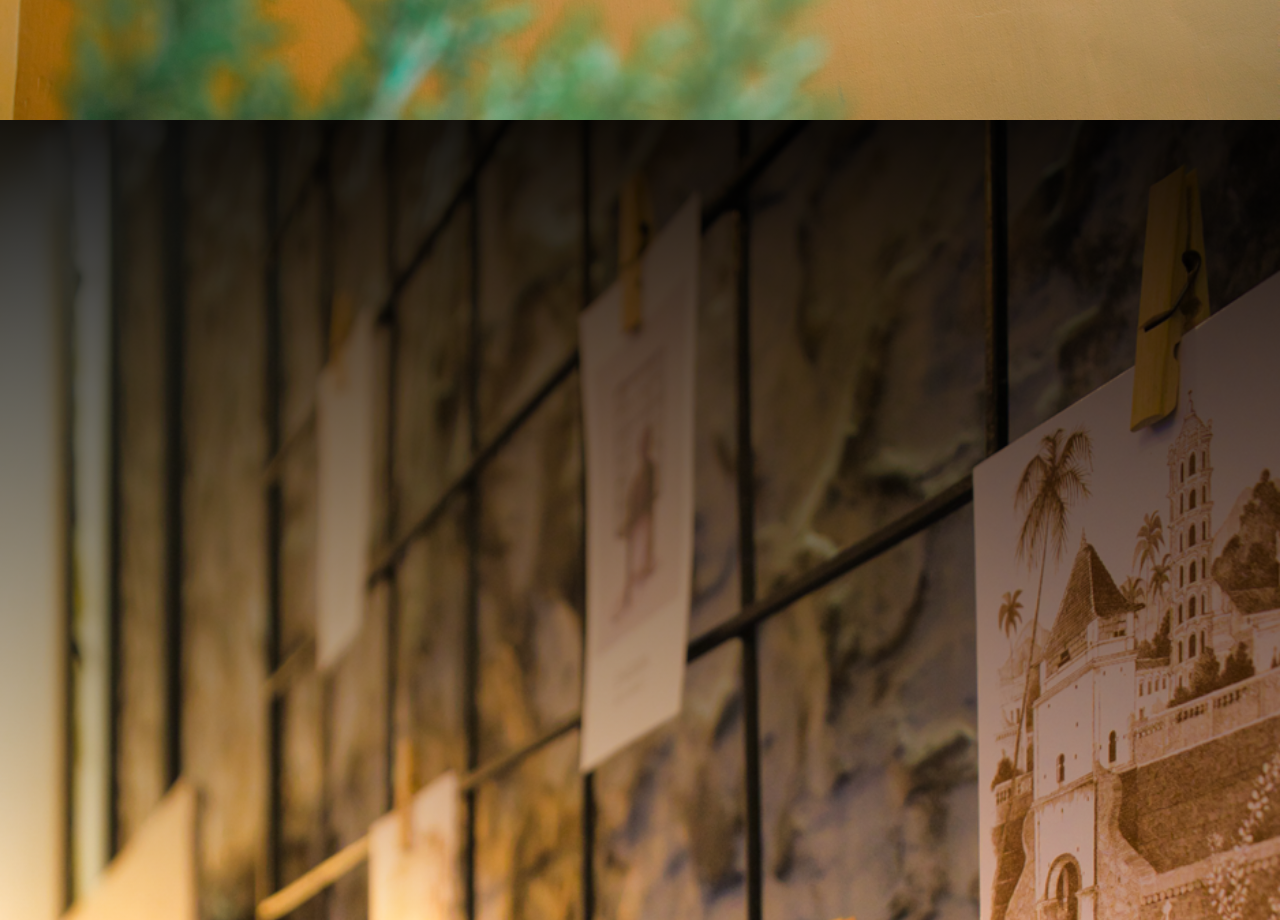
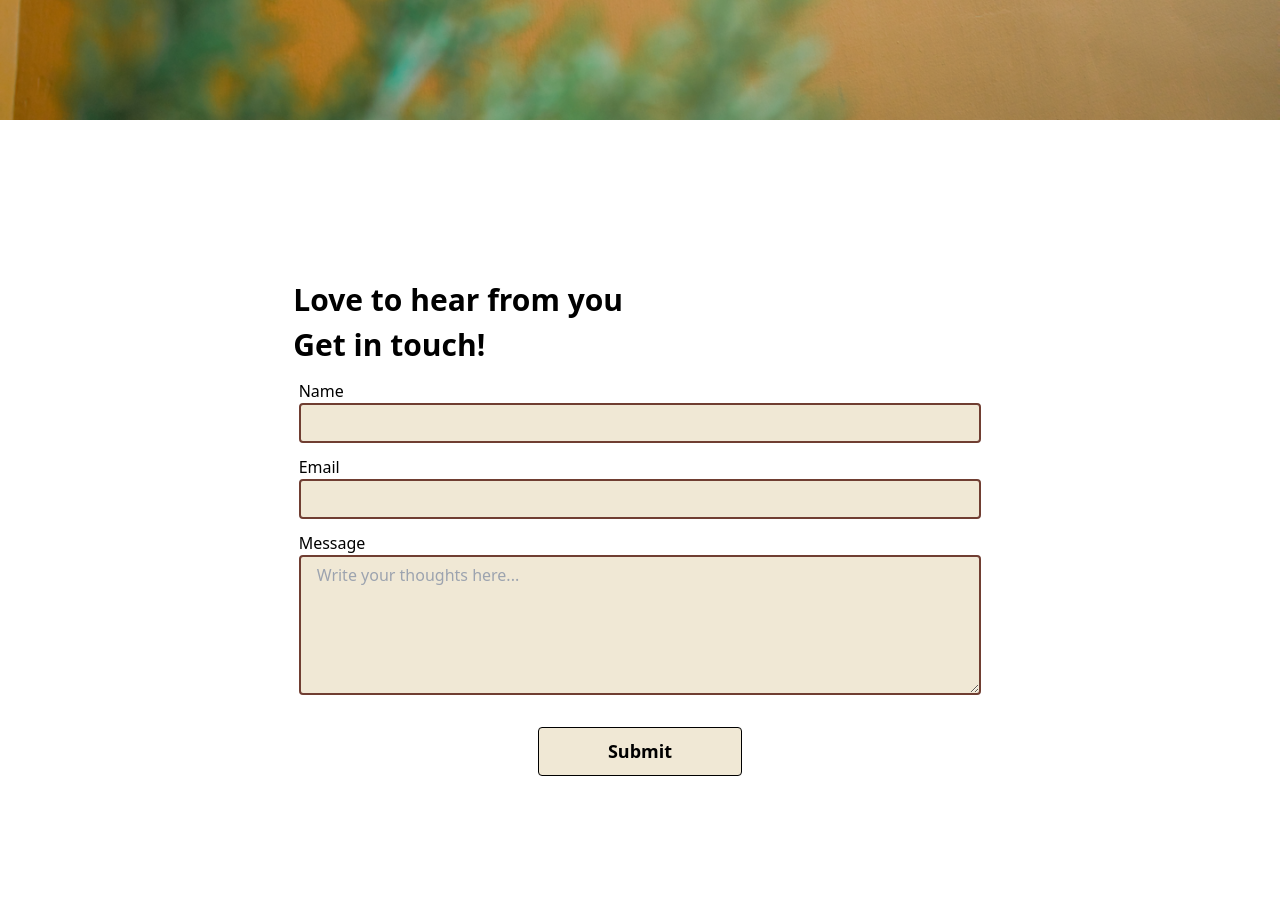
Before and after one commit to DineshCasul/yojan.de, a React (Vite) app: page / in a window 1280 px wide. Shown: the part 1480-2400 px from the top of the page. Built offline with nearby package versions, Linux system fonts and the light colour scheme.

Commit message:
added contact form

```diff
--- a/package.json
+++ b/package.json
@@ -13,6 +13,7 @@
     "deploy": "gh-pages -d dist"
   },
   "dependencies": {
+    "@emailjs/browser": "^3.11.0",
     "react": "^18.2.0",
     "react-dom": "^18.2.0",
     "react-parallax-mouse": "^2.0.1"
--- a/src/Components/Contact.jsx
+++ b/src/Components/Contact.jsx
@@ -1,5 +1,5 @@
 import { useWindowWidth } from "../utils/windowResize";
-
+import {ContactEmail} from './ContactEmail'
 const Contact = () => {
   const windowSize = useWindowWidth();
 
@@ -7,7 +7,7 @@ const Contact = () => {
   const front_lg = "url(assets/grid-images.png)";
   return (
     <section id="#contact" className="w-screen h-screen">
-      <div
+      {/* <div
         className="h-screen w-full absolute z-[-2]"
         style={{
           // backgroundAttachment: "fixed",
@@ -15,54 +15,13 @@ const Contact = () => {
           backgroundSize: "cover",
           backgroundImage: front_lg,
         }}
-      />
+      /> */}
       <div
         className={`flex absolute ${
           windowSize == "s" ? "flex-col" : "flex-row"
-        } h-screen w-full items-end justify-center z-1 overflow-hidden `}
+        } h-screen w-full items-center justify-center z-1 overflow-hidden `}
       >
-        <div
-          style={{
-            background:
-              "linear-gradient(180deg, rgba(0,0,0,1) 0%, rgba(0,0,0,0) 100%)",
-          }}
-          className="bg-black overlayBox w-screen h-screen absolute opacity-90 z-[-1]"
-        ></div>
-
-        {/* <div
-          className={` z-1 flex flex-wrap ${
-            windowSize == "s" ? "p-10px" : "p-[64px]"
-          }  overflow-hidden `}
-        >
-          <p
-            className={` z-2 hiddenn ${
-              windowSize == "s"
-                ? "text-[14px] px-[12px] "
-                : "text-[34px] px-[72px] "
-            } text-white`}
-          >
-            Discover the world of architectural innovation with Yojan De, a
-            dynamic brand co-founded by the visionary minds of Sooraj Sharma and
-            Srishti Vats in the picturesque town of Roorkee. Since our inception
-            in 2022, we have been transforming dreams into reality through our
-            exceptional services in designing, interior designing, architecture,
-            and 3D rendering.
-          </p>
-          <p
-            className={` z-2 hiddenn ${
-              windowSize == "s"
-                ? "text-[14px] px-[12px] pt-[64px] "
-                : "text-[34px] px-[72px] pt-[64px]"
-            } text-[36px] text-white`}
-          >
-            Discover the world of architectural innovation with Yojan De, a
-            dynamic brand co-founded by the visionary minds of Sooraj Sharma and
-            Srishti Vats in the picturesque town of Roorkee. Since our inception
-            in 2022, we have been transforming dreams into reality through our
-            exceptional services in designing, interior designing, architecture,
-            and 3D rendering.
-          </p>
-        </div> */}
+          <ContactEmail/>
       </div>
     </section>
   );
--- /dev/null
+++ b/src/Components/ContactEmail.jsx
@@ -0,0 +1,56 @@
+import React, { useRef } from "react";
+import emailjs from "@emailjs/browser";
+import { useWindowWidth } from "../utils/windowResize";
+export const ContactEmail = () => {
+  const width = useWindowWidth();
+  const form = useRef();
+
+  const sendEmail = (e) => {
+    e.preventDefault();
+
+    emailjs
+      .sendForm(
+        "service_4btt0nc",
+        "template_vhyuaib",
+        form.current,
+        "OaGy1gopMNFFV88Kz"
+      )
+      .then(
+        (result) => {
+          console.log(result.text);
+        },
+        (error) => {
+          console.log(error.text);
+        }
+      );
+  };
+
+  return (
+    <div className="sm:h-5/6 sm:w-4/6 flex justify-center flex-col items-center shadow-brown ">
+      <div className="flex flex-col w-full pl-[35px] sm:pl-[80px] items-start justify-start py-[12px]">
+      <h1 className="sm:text-[30px] text-[20px] text-black font-bold">Love to hear from you</h1>
+       <h1 className="sm:text-[30px] text-[20px] text-black font-bold">Get in touch!</h1>
+      </div>
+      <form className="w-[80%] flex flex-col" ref={form} onSubmit={sendEmail}>
+        <div className="flex flex-col mb-3">
+          <label>Name</label>
+          <input className="bg-skin appearance-none border-2 border-gray-200 rounded w-full py-2 px-4 text-brown leading-tight focus:outline-none focus:bg-white focus:border-brown" type="text" name="from_name" />
+        </div>
+        <div className="flex flex-col mb-3">
+          <label>Email</label>
+          <input type="email" className="bg-skin appearance-none border-2 border-gray-200 rounded w-full py-2 px-4 text-brown leading-tight focus:outline-none focus:bg-white focus:border-brown" name="from_email" />
+        </div>
+        <div className="flex flex-col mb-3">
+          <label>Message</label>
+          <textarea  placeholder="Write your thoughts here..." className="bg-skin appearance-none border-2 border-gray-200 rounded w-full py-2 px-4 text-brown leading-tight focus:outline-none focus:bg-white focus:border-brown" rows="6" cols="80" name="message" />
+        </div>
+      <div className="flex items-center justify-center mt-[20px]">
+      <button className="p-[10px] w-[30%] sm:text-[18px] text-[14px] font-bold bg-skin border rounded hover:bg-white" type="submit" value="Send">
+          Submit
+        </button>
+      </div>
+
+      </form>
+    </div>
+  );
+};
--- a/tailwind.config.js
+++ b/tailwind.config.js
@@ -12,7 +12,7 @@ export default {
       black: "#000000",
       brown: "#703E32",
       skin: "#F0E8D5",
-      lighBrown: "#997337",
+      lightbrown: "#997337",
     },
   },
   plugins: [],
```
Also changed, not shown: 3 other files (tests, documents, lock files or other folders).
